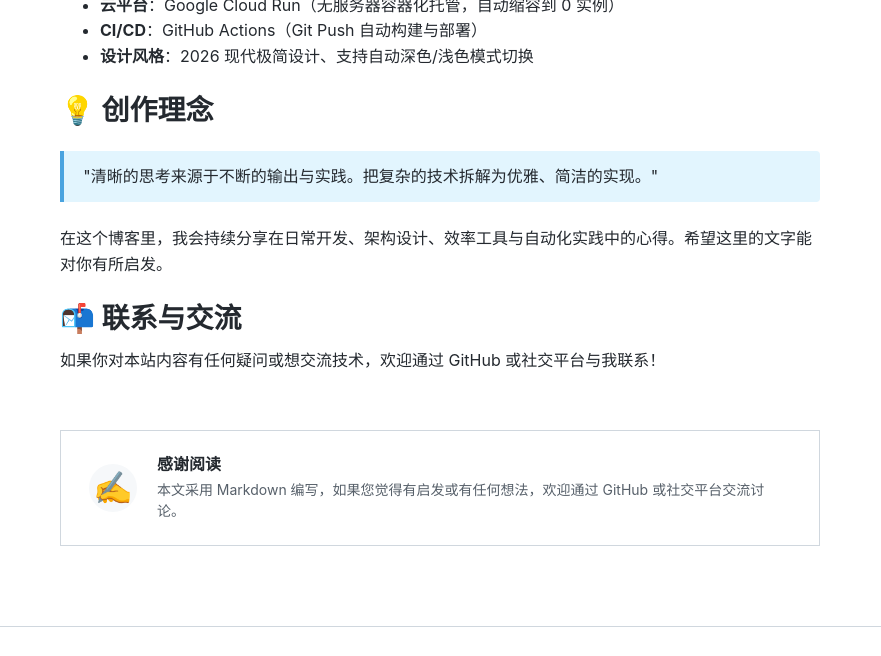
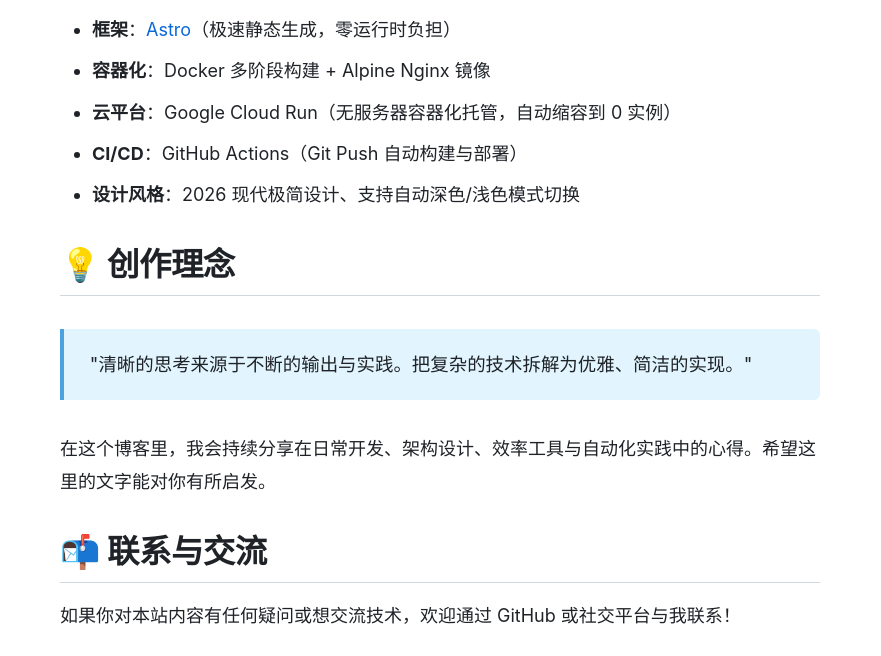
Before and after one commit to dustyat/blog, an Astro site: page /about in a window 1280 px wide. Shown: the part 601-1257 px from the top of the page, without its empty margins (200-1081 px from the left). Built offline with nearby package versions, Linux system fonts and the light colour scheme; Astro itself is replaced by a stand-in of ours.

Commit message:
style: increase body & article font size, enhance code block clarity and Shiki syntax highlighting

```diff
--- a/astro.config.mjs
+++ b/astro.config.mjs
@@ -10,10 +10,7 @@ export default defineConfig({
 	integrations: [mdx(), sitemap()],
 	markdown: {
 		shikiConfig: {
-			themes: {
-				light: 'github-light',
-				dark: 'github-dark',
-			},
+			theme: 'github-dark',
 			wrap: true,
 		},
 	},
--- a/src/styles/global.css
+++ b/src/styles/global.css
@@ -1,11 +1,13 @@
-/* Custom Minimalist Design System based on user's exact specification */
+/* Enhanced Minimalist Design System with High-Readability Typography & Vibrant Code Highlighting */
+
+@import url('https://fonts.googleapis.com/css2?family=JetBrains+Mono:wght@400;500;600&display=swap');
 
 :root {
 	--select-text-bg-color: #eeeeee;
 	--select-text-font-color: #767676;
 
 	--font-sans: -apple-system, BlinkMacSystemFont, "Segoe UI", "Noto Sans", Helvetica, Arial, sans-serif, "Apple Color Emoji", "Segoe UI Emoji";
-	--font-mono: ui-monospace, SFMono-Regular, "SF Mono", Menlo, Consolas, "Liberation Mono", monospace;
+	--font-mono: 'JetBrains Mono', ui-monospace, SFMono-Regular, Menlo, Consolas, monospace;
 
 	/* Light Mode Base */
 	--bg-color: #ffffff;
@@ -15,7 +17,7 @@
 	--border-color: #d0d7de;
 	--border-subtle: #eaeef2;
 	--timeline-line: #d0d7de;
-	--text-color: #24292f;
+	--text-color: #1f2328;
 	--text-muted: #57606a;
 	--text-subtle: #8c959f;
 
@@ -30,8 +32,8 @@
 	--table-border: #333333;
 
 	--header-bg: rgba(255, 255, 255, 0.9);
-	--radius-sm: 4px;
-	--radius-md: 6px;
+	--radius-sm: 6px;
+	--radius-md: 8px;
 	--radius-full: 9999px;
 }
 
@@ -44,7 +46,7 @@
 	--border-color: #30363d;
 	--border-subtle: #21262d;
 	--timeline-line: #30363d;
-	--text-color: #c9d1d9;
+	--text-color: #e6edf3;
 	--text-muted: #8b949e;
 	--text-subtle: #6e7681;
 
@@ -70,7 +72,7 @@
 		--border-color: #30363d;
 		--border-subtle: #21262d;
 		--timeline-line: #30363d;
-		--text-color: #c9d1d9;
+		--text-color: #e6edf3;
 		--text-muted: #8b949e;
 		--text-subtle: #6e7681;
 		--accent: #58a6ff;
@@ -103,15 +105,16 @@ body {
 	padding: 0;
 	background-color: var(--bg-color);
 	color: var(--text-color);
-	font-size: 16px;
-	line-height: 1.6;
+	font-size: 18px; /* 适当增大基础字号 */
+	line-height: 1.75;
 	min-height: 100vh;
 	display: flex;
 	flex-direction: column;
+	-webkit-font-smoothing: antialiased;
 }
 
 main {
-	width: 800px;
+	width: 820px;
 	max-width: calc(100% - 2.5rem);
 	margin: 0 auto;
 	padding: 2.5rem 0 5rem;
@@ -120,18 +123,19 @@ main {
 
 /* Headings Specification */
 h1, h2, h3, h4, h5, h6 {
-	line-height: 1.2;
+	line-height: 1.3;
 	font-weight: bold;
 	color: var(--text-color);
-	margin: 1.5rem 0 0.8rem;
+	margin: 2rem 0 1rem;
+	letter-spacing: -0.015em;
 }
 
-h1 { font-size: 2em; }
-h2 { font-size: 1.75em; }
+h1 { font-size: 2.2em; }
+h2 { font-size: 1.8em; border-bottom: 1px solid var(--border-color); padding-bottom: 0.3em; }
 h3 { font-size: 1.5em; }
 h4 { font-size: 1.25em; }
-h5 { font-size: 1em; }
-h6 { font-size: 1em; }
+h5 { font-size: 1.05em; }
+h6 { font-size: 1em; color: var(--text-muted); }
 
 a {
 	color: var(--accent);
@@ -143,7 +147,7 @@ a:hover {
 }
 
 p {
-	margin: 0 0 1.2rem;
+	margin: 0 0 1.5rem;
 	color: var(--text-color);
 }
 
@@ -154,40 +158,63 @@ img {
 	display: block;
 }
 
-/* User Specified Inline Code */
-code {
+/* Article Prose Typography (加大正文字号与行高) */
+.prose {
+	font-size: 1.125rem; /* 18px 正文字号 */
+	line-height: 1.85;
+	color: var(--text-color);
+}
+
+.prose p {
+	margin-bottom: 1.75rem;
+}
+
+.prose ul, .prose ol {
+	margin: 0 0 1.75rem;
+	padding-left: 2rem;
+}
+
+.prose li {
+	margin-bottom: 0.5rem;
+}
+
+/* User Specified Inline Code (行内代码) */
+code:not(pre code) {
 	font-family: var(--font-mono);
 	background-color: var(--inline-code-bg);
 	color: var(--inline-code-color);
 	font-size: 0.9em;
-	padding: 2px 5px;
-	border-radius: 3px;
+	padding: 3px 6px;
+	border-radius: 4px;
+	font-weight: 500;
 }
 
-/* User Specified Blockquote */
+/* User Specified Blockquote (引用块) */
 blockquote {
 	background-color: var(--blockquote-bg);
 	border-left: 4px solid var(--blockquote-border);
-	margin: 1.5em 0;
-	padding: 0.8em 1.2em;
-	border-radius: 0 4px 4px 0;
+	margin: 1.75em 0;
+	padding: 1em 1.4em;
+	border-radius: 0 6px 6px 0;
 	color: var(--text-color);
+	font-size: 1.025em;
 }
 
 blockquote p:last-child {
 	margin-bottom: 0;
 }
 
-/* User Specified Table */
+/* User Specified Table (表格) */
 table {
 	width: 100%;
 	border-collapse: collapse;
-	margin: 1.5em 0;
+	margin: 1.75em 0;
+	font-size: 0.95em;
 }
 
 th, tr, td {
 	border: 1px solid var(--table-border);
-	padding: 8px 12px;
+	padding: 10px 14px;
 	text-align: left;
 }
 
@@ -196,129 +223,27 @@ th {
 	background-color: var(--card-hover);
 }
 
-/* Pre Code Blocks (GitHub Dark highlight) */
-pre {
+/* Pre Code Blocks (清晰高对比度代码块) */
+pre.astro-code {
 	position: relative;
-	font-family: var(--font-mono);
-	font-size: 0.9em;
-	line-height: 1.45;
-	padding: 16px;
-	overflow: auto;
-	border-radius: 6px;
+	font-family: var(--font-mono) !important;
+	font-size: 15px !important;
+	line-height: 1.65 !important;
+	padding: 1.25rem 1.5rem !important;
+	overflow-x: auto;
+	border-radius: 8px;
 	background-color: #0d1117 !important;
-	color: #c9d1d9 !important;
-	border: 1px solid var(--border-color);
-	margin: 1.5em 0;
+	border: 1px solid #30363d !important;
+	margin: 1.75rem 0;
+	tab-size: 2;
 }
 
-pre code {
+pre.astro-code code {
 	all: unset;
-	font-family: var(--font-mono);
-	font-size: 100%;
-	color: inherit;
-	background-color: transparent !important;
-}
-
-/* GitHub Dark Syntax Highlighting */
-.hljs, .astro-code {
-	color: #c9d1d9 !important;
-	background-color: #0d1117 !important;
-}
-
-.hljs-doctag,
-.hljs-keyword,
-.hljs-meta .hljs-keyword,
-.hljs-template-tag,
-.hljs-template-variable,
-.hljs-type,
-.hljs-variable.language_ {
-	color: #ff7b72 !important;
-}
-
-.hljs-title,
-.hljs-title.class_,
-.hljs-title.class_.inherited__,
-.hljs-title.function_ {
-	color: #d2a8ff !important;
-}
-
-.hljs-attr,
-.hljs-attribute,
-.hljs-literal,
-.hljs-meta,
-.hljs-number,
-.hljs-operator,
-.hljs-variable,
-.hljs-selector-attr,
-.hljs-selector-class,
-.hljs-selector-id {
-	color: #79c0ff !important;
-}
-
-.hljs-regexp,
-.hljs-string,
-.hljs-meta .hljs-string {
-	color: #a5d6ff !important;
-}
-
-.hljs-built_in,
-.hljs-symbol {
-	color: #ffa657 !important;
-}
-
-.hljs-comment,
-.hljs-code,
-.hljs-formula {
-	color: #8b949e !important;
-}
-
-.hljs-name,
-.hljs-quote,
-.hljs-selector-tag,
-.hljs-selector-pseudo {
-	color: #7ee787 !important;
-}
-
-.hljs-subst {
-	color: #c9d1d9 !important;
-}
-
-.hljs-section {
-	color: #1f6feb !important;
-	font-weight: bold;
-}
-
-.hljs-bullet {
-	color: #f2cc60 !important;
-}
-
-.hljs-emphasis {
-	color: #c9d1d9 !important;
-	font-style: italic;
-}
-
-.hljs-strong {
-	color: #c9d1d9 !important;
-	font-weight: bold;
-}
-
-.hljs-addition {
-	color: #aff5b4 !important;
-	background-color: #033a16 !important;
-}
-
-.hljs-deletion {
-	color: #ffdcd7 !important;
-	background-color: #67060c !important;
-}
-
-.hljs-char.escape_,
-.hljs-link,
-.hljs-params,
-.hljs-property,
-.hljs-punctuation,
-.hljs-tag {
-	color: #e2ca1a !important;
+	font-family: var(--font-mono) !important;
+	font-size: inherit !important;
+	line-height: inherit !important;
+	background: transparent !important;
 }
 
 .sr-only {
```
